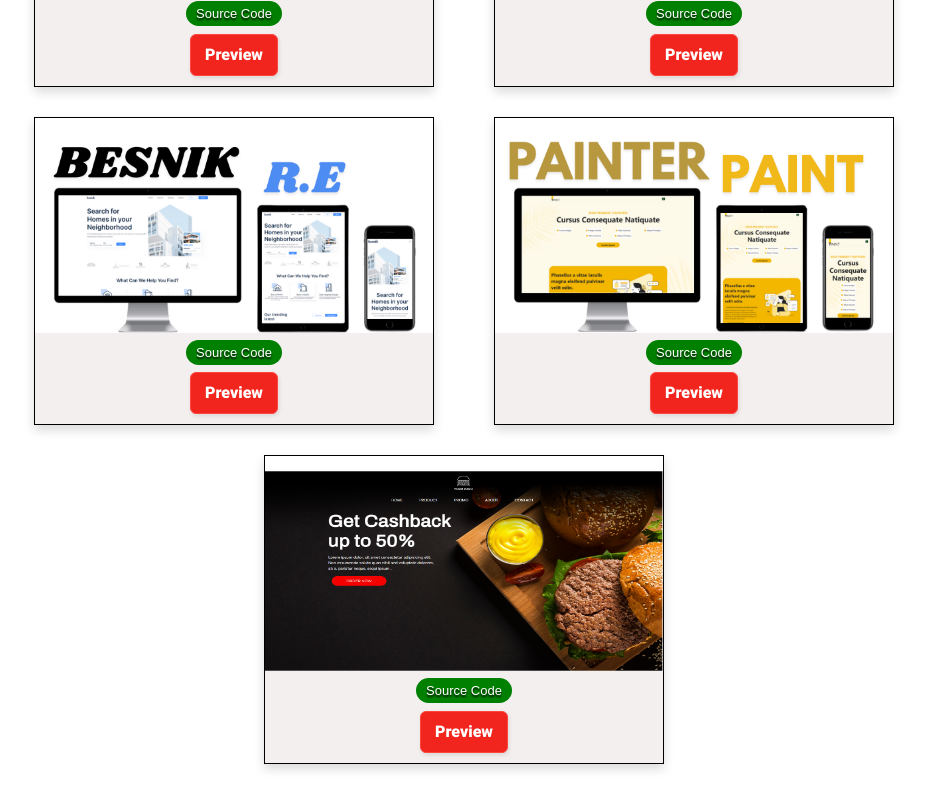
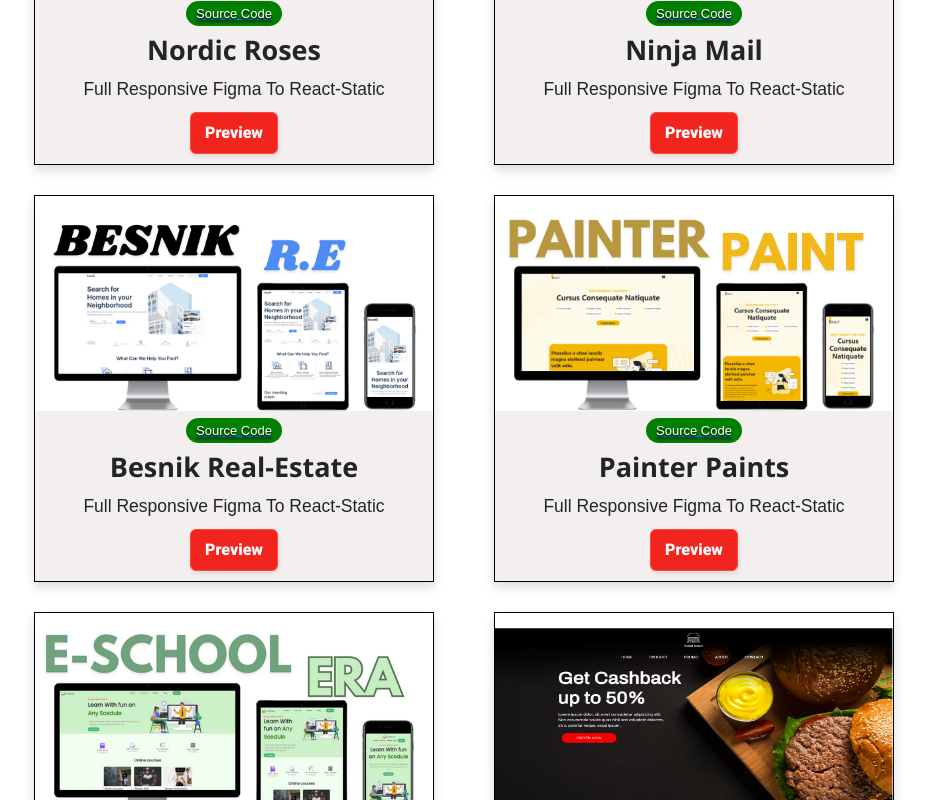
Before and after one commit to hassangulzar1/All-React-Static, a React (Create React App) app: page / in a window 1280 px wide. Shown: the part 340-1140 px from the top of the page, without its empty margins (176-1103 px from the left). Built offline with nearby package versions, Linux system fonts and the light colour scheme.

Commit message:
links added

```diff
--- a/src/App.css
+++ b/src/App.css
@@ -85,3 +85,12 @@ h1 {
   font-family: Georgia, "Times New Roman", Times, serif;
   font-weight: 500;
 }
+
+h3 {
+  font-size: 2.7rem;
+  font-weight: 700;
+  font-family: "Segoe UI", Tahoma, Geneva, Verdana, sans-serif;
+}
+p {
+  font-size: 1rem;
+}
--- a/src/Component/Cards.jsx
+++ b/src/Component/Cards.jsx
@@ -9,7 +9,8 @@ const Cards = (props) => {
             <span className=" pointer-event">Source Code</span>
           </a>
         </div>
-        <h3 className="mt-3">{props.name}</h3>
+        <h3 className="my-3">{props.name}</h3>
+        <p className="fs-3">{props.desc}</p>
         <a target="_blank" href={props.link}>
           <button>Preview</button>
         </a>
--- a/src/Component/Home.jsx
+++ b/src/Component/Home.jsx
@@ -9,11 +9,48 @@ const Home = () => {
         </h1>
       </div>
       <div className=" d-flex flex-wrap my-5 justify-content-center">
-        <Cards img="Assets/Nordic.png" />
-        <Cards img="Assets/Ninja.png" />
-        <Cards img="Assets/BESNIK.png" />
-        <Cards img="Assets/PAINTER.png" />
-        <Cards img="Assets/BurgerKing.png" />
+        <Cards
+          link="https://nordic-roses-react-static.vercel.app/"
+          desc="Full Responsive Figma To React-Static"
+          name="Nordic Roses"
+          sourceLink="https://github.com/hassangulzar1/NordicRoses-React-Static.git"
+          img="Assets/Nordic.png"
+        />
+        <Cards
+          link="https://ninja-mail-react-static.vercel.app/"
+          desc="Full Responsive Figma To React-Static"
+          name="Ninja Mail"
+          sourceLink="https://github.com/hassangulzar1/NinjaMail-React-Static.git"
+          img="Assets/Ninja.png"
+        />
+        <Cards
+          link="https://besnik-real-estate-react-static.vercel.app/"
+          desc="Full Responsive Figma To React-Static"
+          name="Besnik Real-Estate"
+          sourceLink="https://github.com/hassangulzar1/Besnik-RealEstate-React-static.git"
+          img="Assets/BESNIK.png"
+        />
+        <Cards
+          link="https://painter-website.vercel.app/"
+          desc="Full Responsive Figma To React-Static"
+          name="Painter Paints"
+          sourceLink="https://github.com/hassangulzar1/painterwebsite-React-Static.git"
+          img="Assets/PAINTER.png"
+        />
+        <Cards
+          link="https://school-courses-react-static.vercel.app/"
+          desc="Full Responsive Figma To React-Static"
+          name="E-School"
+          sourceLink="https://github.com/hassangulzar1/SchoolCourses-React-Static.git"
+          img="Assets/E-SCHOOL.png"
+        />
+        <Cards
+          link="https://burger-website-react-static.vercel.app/"
+          desc="50% Responsive Figma To React-Static"
+          name="Burger-King"
+          sourceLink="https://github.com/hassangulzar1/BurgerWebsite-React-Static.git"
+          img="Assets/BurgerKing.png"
+        />
       </div>
     </div>
   );
```
Also changed, not shown: public/Assets/E-SCHOOL.png (added).
